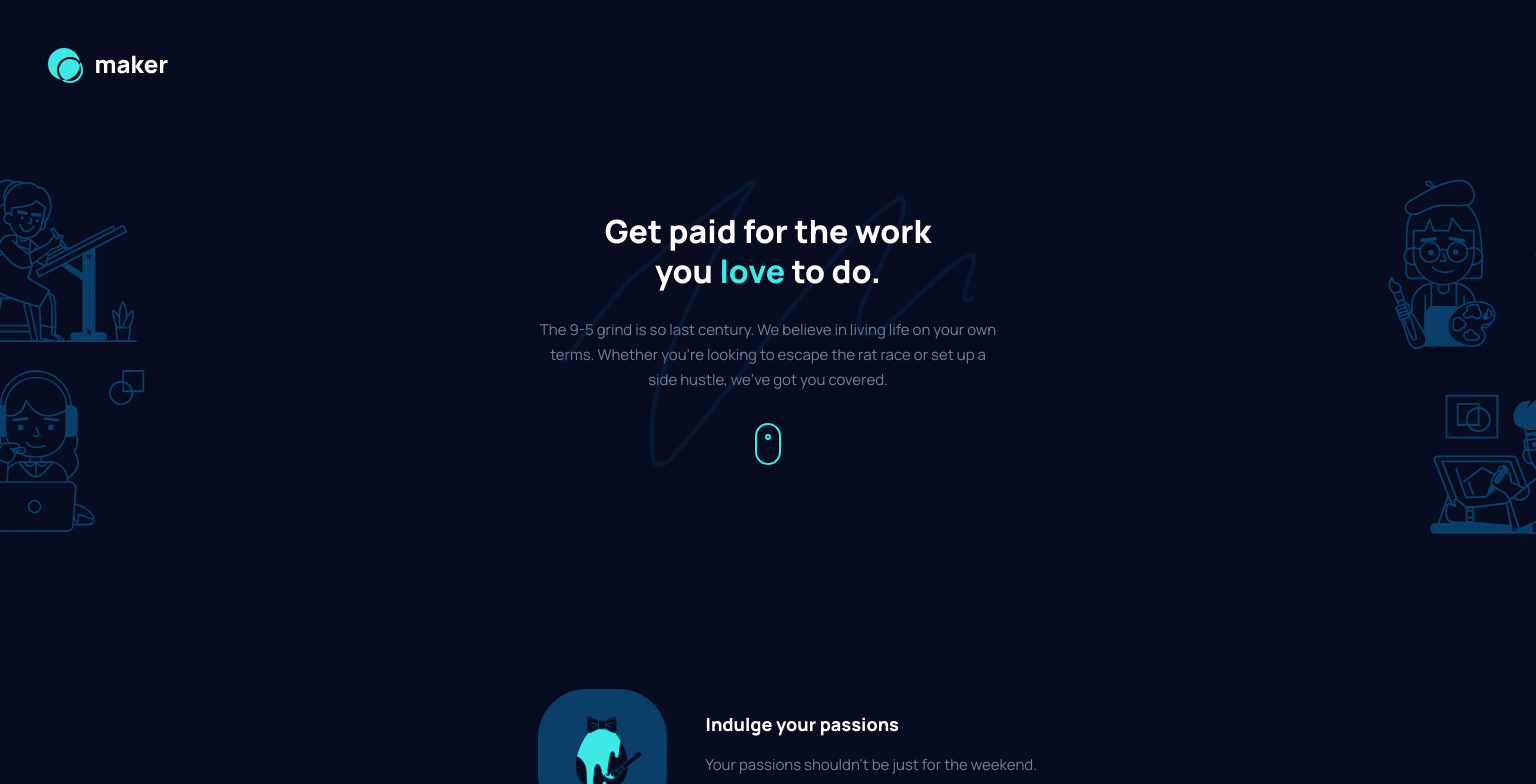
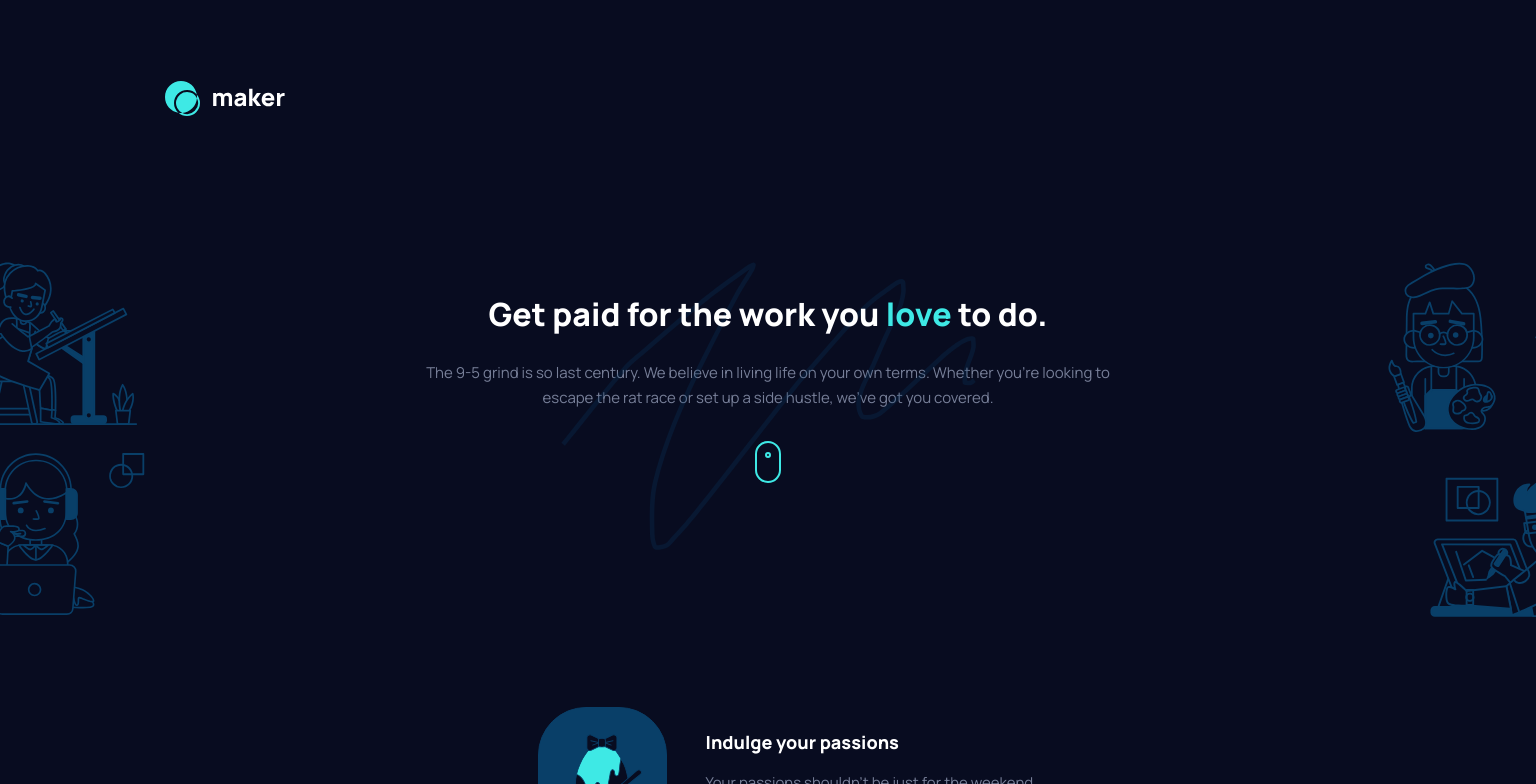
Before and after one commit to salymk/react-maker-pre-launch-landing-page, a React (Create React App) app: page / in a window 1536 px wide. Shown: the top 784 px of the page. Built offline with nearby package versions, Linux system fonts and the light colour scheme.

Commit message:
style(header): add more padding for desktop

```diff
--- a/src/App.scss
+++ b/src/App.scss
@@ -539,3 +539,18 @@ h3 {
         left: 0;
     }
 }
+
+@media screen and (min-width: 1440px){
+
+    header {
+        padding: 81px 0 114px 165px;
+    }
+
+    .hero {
+
+        .container  {
+            max-width: 730px;
+            margin: 0 auto;
+        }
+    }
+}
```
